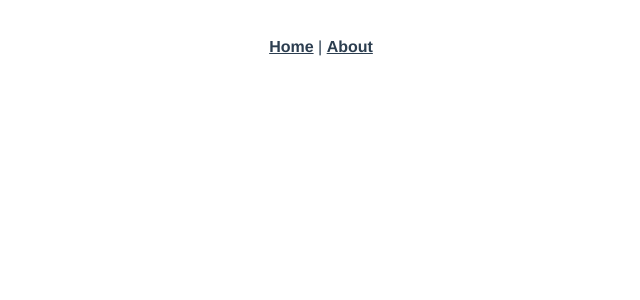
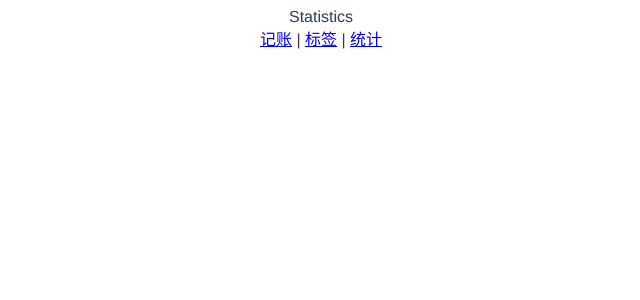
Before and after one commit to isCCcc/blanche-account-website, a Vue app: page /#/statistics in a window 1280 px wide. Before the commit this address led to /#/labels. Shown: the top 300 px of the page, without its empty margins (319-959 px from the left). Built offline with nearby package versions, Linux system fonts and the light colour scheme.

Commit message:
创建底部路由，添加 404 页面

```diff
--- a/src/App.vue
+++ b/src/App.vue
@@ -1,9 +1,5 @@
 <template>
   <div id="app">
-    <div id="nav">
-      <router-link to="/">Home</router-link> |
-      <router-link to="/about">About</router-link>
-    </div>
     <router-view/>
   </div>
 </template>
--- a/src/components/Nav.vue
+++ b/src/components/Nav.vue
@@ -1,6 +1,8 @@
 <template>
     <div>
-    $END$
+    <router-link to="/money">记账</router-link> |
+      <router-link to="/labels">标签</router-link> |
+      <router-link to="statistics">统计</router-link>
     </div>
 </template>
 
--- a/src/router/index.ts
+++ b/src/router/index.ts
@@ -1,22 +1,36 @@
 import Vue from 'vue'
 import VueRouter, { RouteConfig } from 'vue-router'
-import Home from '../views/Home.vue'
+import Money from '@/views/Money.vue';
+import Labels from '@/views/Labels.vue';
+import Statistics from '@/views/Statistics.vue';
+import NotFound from '@/views/NotFound.vue';
 
 Vue.use(VueRouter)
 
 const routes: Array<RouteConfig> = [
   {
     path: '/',
-    name: 'Home',
-    component: Home
+    redirect:'/money'
   },
   {
-    path: '/about',
-    name: 'About',
-    // route level code-splitting
-    // this generates a separate chunk (about.[hash].js) for this route
-    // which is lazy-loaded when the route is visited.
-    component: () => import(/* webpackChunkName: "about" */ '../views/About.vue')
+    path: '/money',
+    name:'Money',
+    component:Money
+  },
+  {
+    path: '/labels',
+    name:'Labels',
+    component:Labels
+  },
+  {
+    path: '/statistics',
+    name:'Statistics',
+    component:Statistics
+  },
+  {
+    // 捕获除上述路径外的其他所有路径
+    path:'*',
+    component:NotFound
   }
 ]
 
--- a/src/views/Labels.vue
+++ b/src/views/Labels.vue
@@ -1,11 +1,14 @@
 <template>
-<div>$END$</div>
+  <div>
+    Labels
+    <Nav/>
+  </div>
 </template>
 
 <script lang="ts">
 export default {
-name: "Labels"
-}
+  name: 'Labels'
+};
 </script>
 
 <style lang="scss" scoped>
--- a/src/views/Money.vue
+++ b/src/views/Money.vue
@@ -1,6 +1,7 @@
 <template>
     <div>
-    $END$
+      Money
+      <Nav/>
     </div>
 </template>
 
--- a/src/views/NotFound.vue
+++ b/src/views/NotFound.vue
@@ -1,6 +1,8 @@
 <template>
     <div>
-    $END$
+      <h1>404</h1>
+      <p>当前页面找不到，请检查路径是否正确</p>
+      <router-link to="/">返回首页</router-link>
     </div>
 </template>
 
--- a/src/views/Statistics.vue
+++ b/src/views/Statistics.vue
@@ -1,11 +1,14 @@
 <template>
-<div>$END$</div>
+  <div>
+    Statistics
+    <Nav/>
+  </div>
 </template>
 
 <script lang="ts">
 export default {
-name: "Statistics"
-}
+  name: 'Statistics'
+};
 </script>
 
 <style lang="scss" scoped>
```
Also changed, not shown: src/main.ts (+12 -11 lines).
